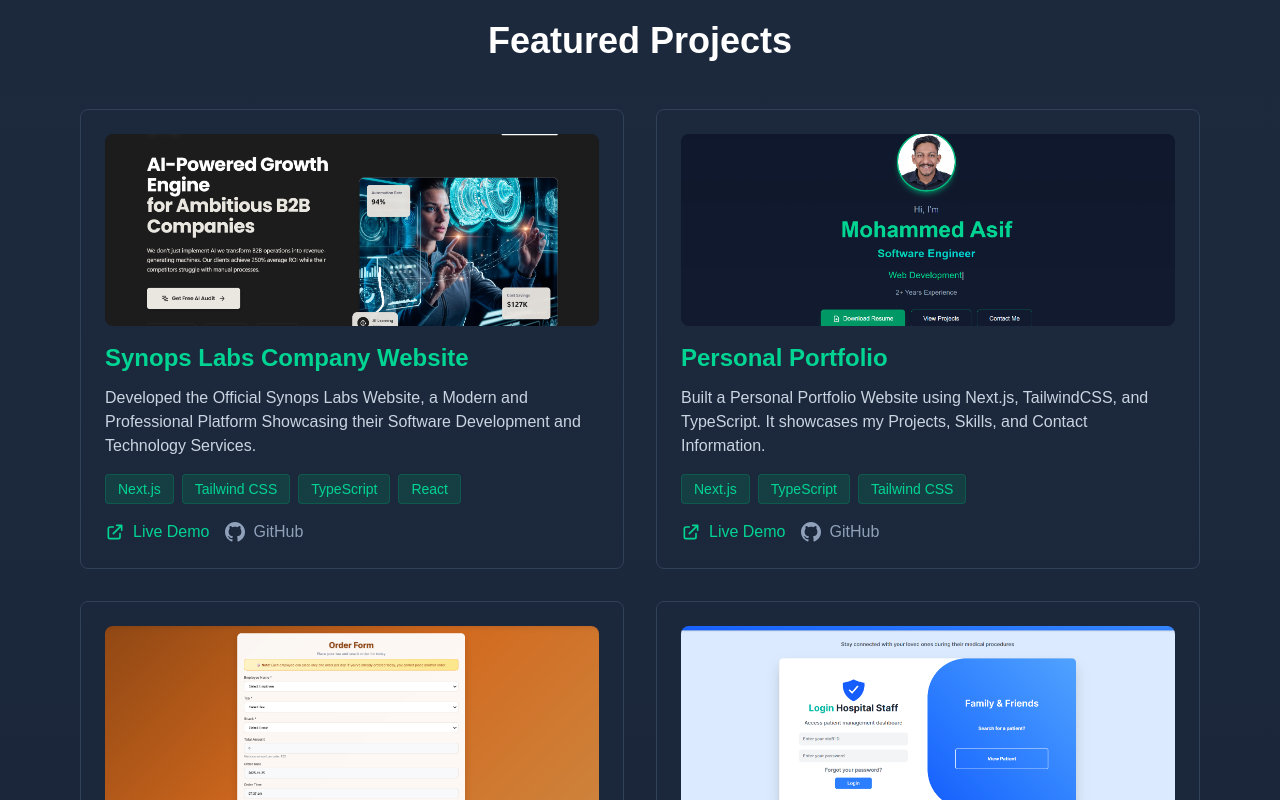
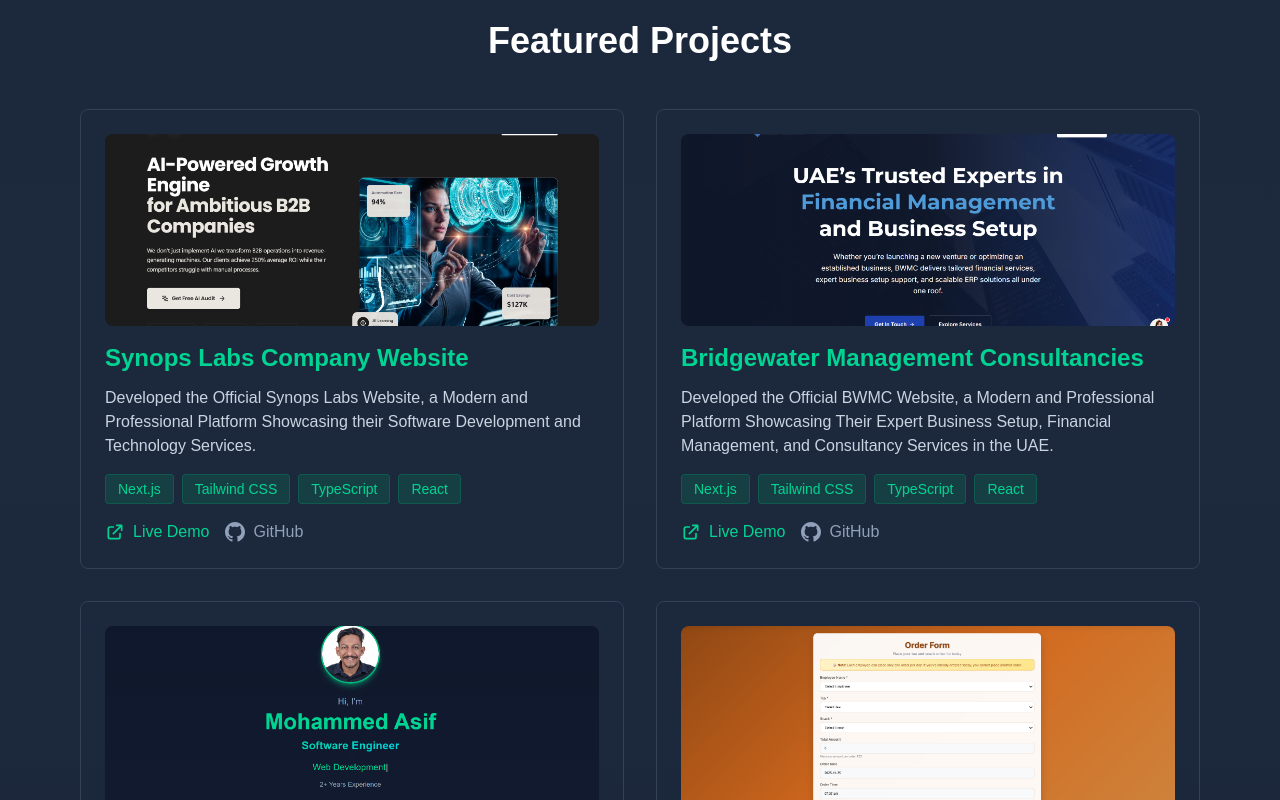
Before and after one commit to mhdasif123/Personal-Portfolio, a Next.js app: page / in a window 1280 px wide. Shown: the part 5140-5940 px from the top of the page. Built offline with nearby package versions, Linux system fonts and the light colour scheme.

Commit message:
new project added

```diff
--- a/components/Projects.tsx
+++ b/components/Projects.tsx
@@ -6,6 +6,14 @@ const projects = [
     image: '/project16.png',
     liveLink: 'https://www.synopslabs.com/',
     githubLink: 'https://www.synopslabs.com/'
+  },
+  {
+    title: 'Bridgewater Management Consultancies',
+    description: 'Developed the Official BWMC Website, a Modern and Professional Platform Showcasing Their Expert Business Setup, Financial Management, and Consultancy Services in the UAE.',
+    tech: ['Next.js', 'Tailwind CSS', 'TypeScript', 'React'],
+    image: '/project17.png',
+    liveLink: 'https://bwmc.ae/',
+    githubLink: 'https://bwmc.ae/'
   },
   {
     title: 'Personal Portfolio',
```
Also changed, not shown: public/project17.png (added).
